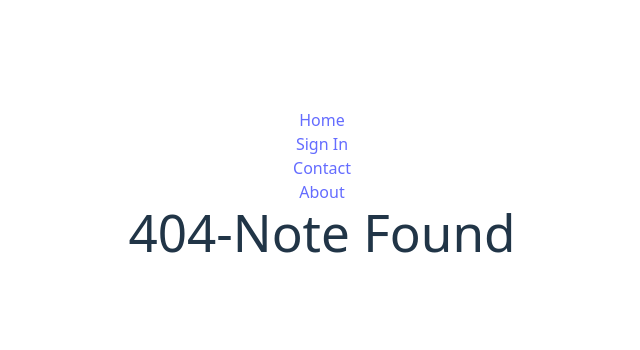
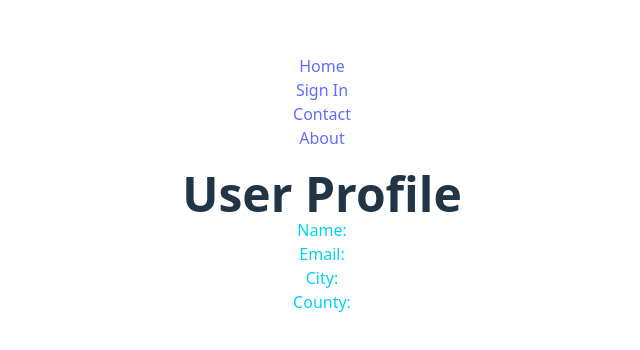
Before and after one commit to mdjiaul-hoque/firebase, a React (Vite) app: page /profile in a window 1280 px wide. Before the commit this address had no page. Shown: the part 216-566 px from the top of the page, without its empty margins (318-958 px from the left). Built offline with nearby package versions, Linux system fonts and the light colour scheme.

Commit message:
Programatically route and passing data with useLocation

```diff
--- a/src/main.jsx
+++ b/src/main.jsx
@@ -11,6 +11,7 @@ import Contact from './pages/Contact.jsx';
 import Notfound from './pages/Notfound.jsx';
 import NavBar from './Layout/NavBar.jsx';
 import SignIn from './pages/SignIn.jsx';
+import Profile from './pages/Profile.jsx';
 
 
 const router = createBrowserRouter([
@@ -21,6 +22,10 @@ const router = createBrowserRouter([
       {
     path: "/",
     element: <Home></Home>,
+  },
+  {
+    path: "/profile",
+    element: <Profile></Profile>,
   },
        {
     path: "/contact",
--- /dev/null
+++ b/src/pages/Profile.jsx
@@ -0,0 +1,19 @@
+import React from 'react';
+import { useLocation } from 'react-router';
+
+const Profile = () => {
+const location = useLocation();
+console.log(location.state);
+
+    return (
+        <div className='pt-5'>
+            <h2 className='text-5xl font-bold'>User Profile</h2>
+            <p><span className='text-cyan-400'>Name:</span></p>
+            <p><span className='text-cyan-400'>Email:</span></p>
+            <p><span className='text-cyan-400'>City:</span></p>
+            <p><span className='text-cyan-400'>County:</span></p>
+        </div>
+    );
+};
+
+export default Profile;
--- a/src/pages/SignIn.jsx
+++ b/src/pages/SignIn.jsx
@@ -22,7 +22,13 @@ const SignIn = () => {
 
         if (email === "abc@gmail.com" && password === "123456")
         {
-            navigate('/contact');
+            const user = {
+                name:'jiaul hoque',
+                email : 'abc@gmail.com',
+                city: 'comilla',
+                country: 'Bangladesh',
+            };
+            navigate('/profile', {state:user});
         }
         else{
             navigate('/about');
```
